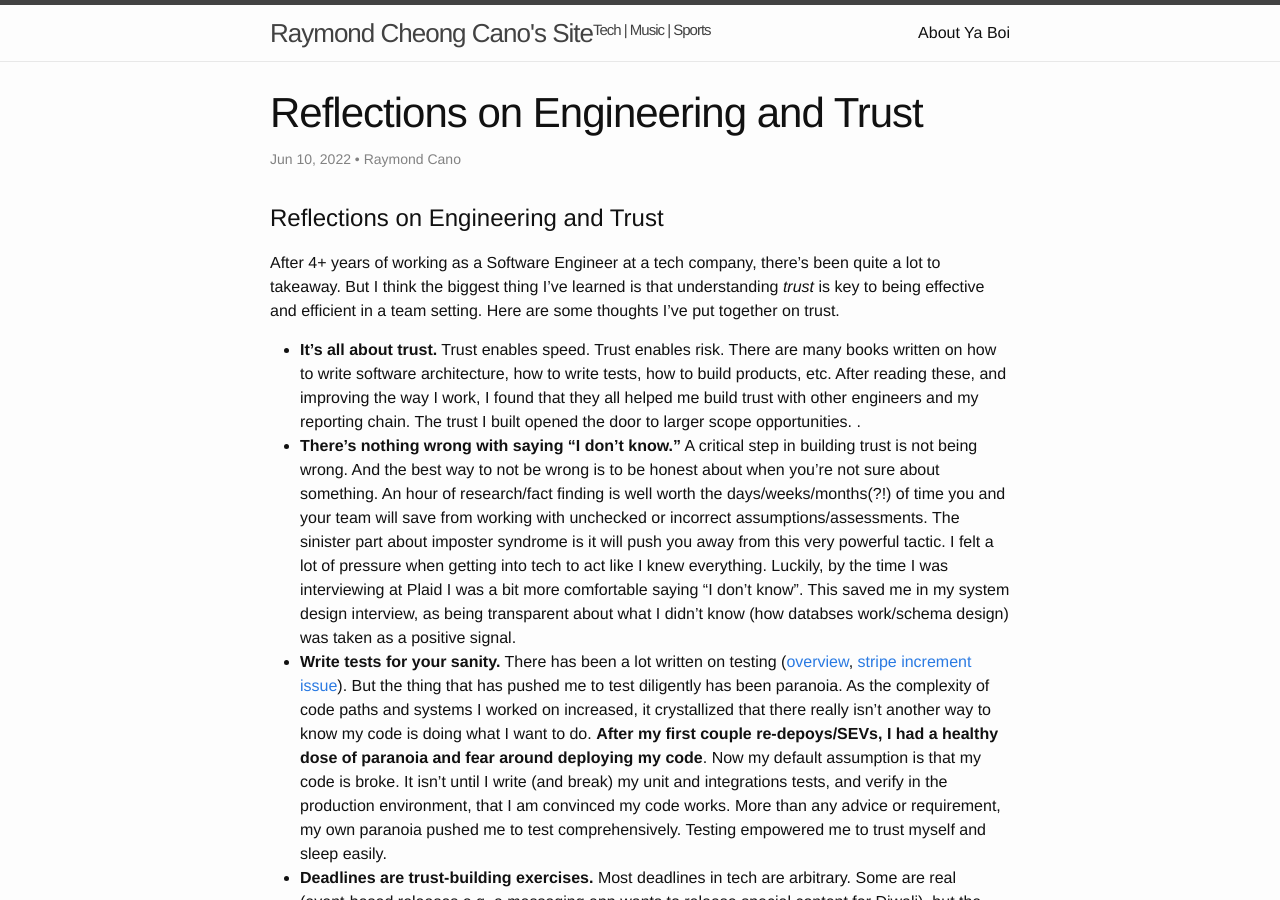
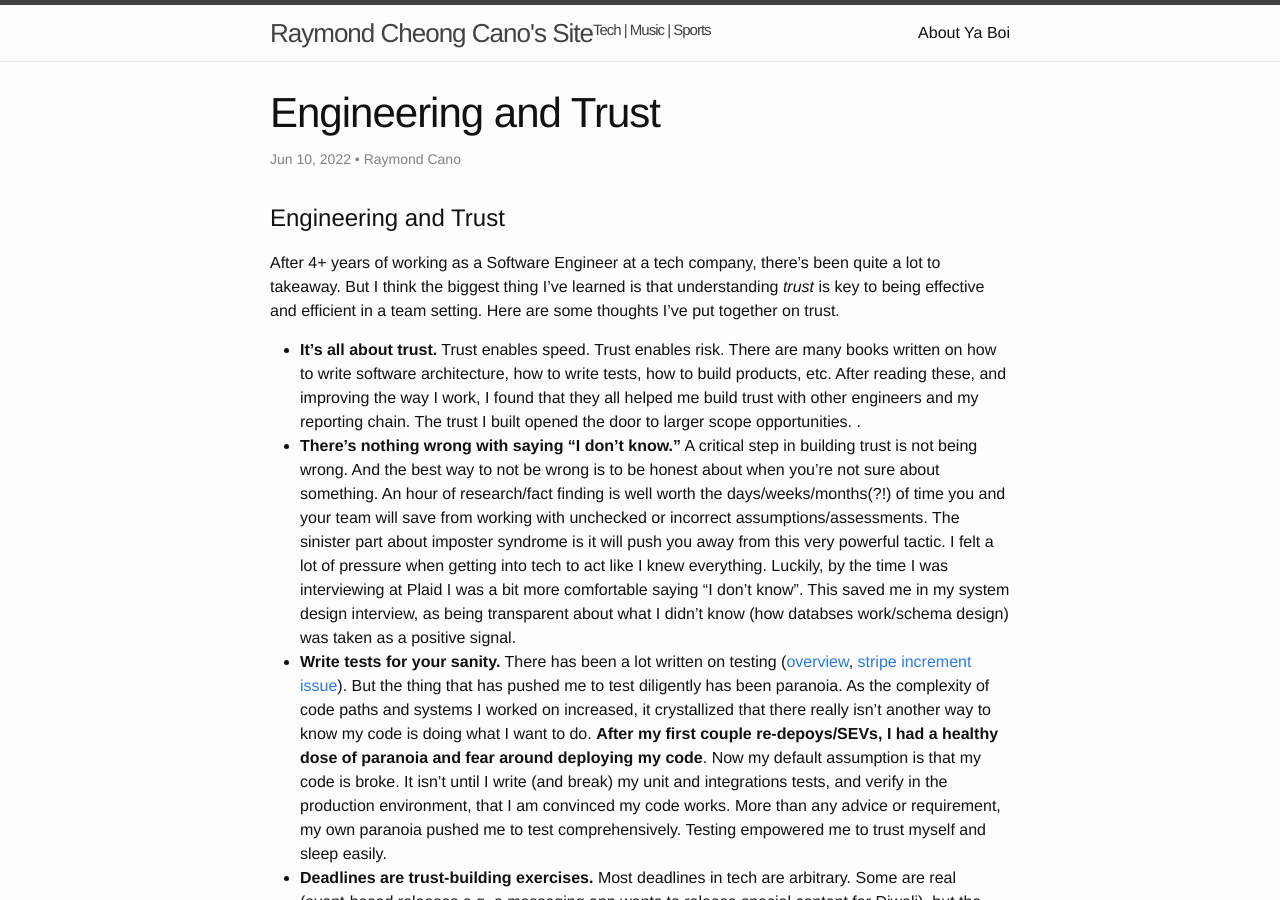
Before and after one commit to rayraycano/rayraycano.github.io, a Jekyll site: the page built from _posts/2022-04-25-tech-reflections.markdown, in a window 1280 px wide and 900 px high. Built offline with Jekyll 4.4.1, drawn with Linux system fonts in a browser that asks for light colours; comment, search, counter and statistics services are not loaded.

Commit message:
title change

```diff
--- a/_posts/2022-04-25-tech-reflections.markdown
+++ b/_posts/2022-04-25-tech-reflections.markdown
@@ -1,12 +1,12 @@
 ---
 layout: post
-title: "Reflections on Engineering and Trust"
+title: "Engineering and Trust"
 date: 2022-06-10 0:1:00 -0600
 categories:
 - tech
 ---
 
-# Reflections on Engineering and Trust
+# Engineering and Trust
 After 4+ years of working as a Software Engineer at a tech company, there's been quite a lot to takeaway. But I think the biggest thing I've learned is that understanding _trust_ is key to being effective and efficient in a team setting. Here are some thoughts I've put together on trust.
 
 * **It's all about trust.** Trust enables speed. Trust enables risk. There are many books written on how to write software architecture, how to write tests, how to build products, etc. After reading these, and improving the way I work, I found that they all helped me build trust with other engineers and my reporting chain. The trust I built opened the door to larger scope opportunities. .
```
